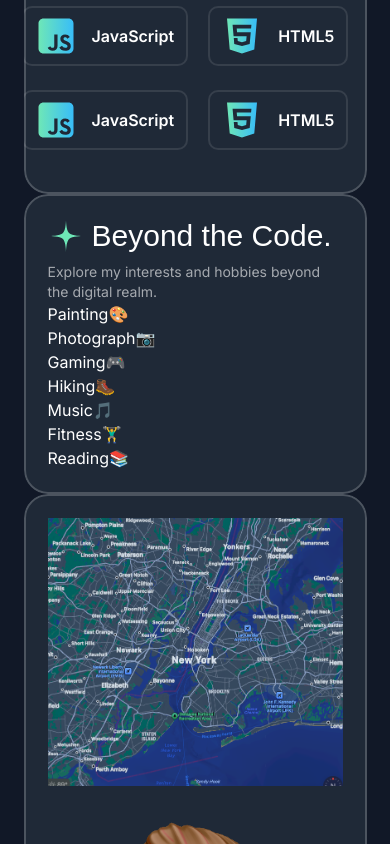
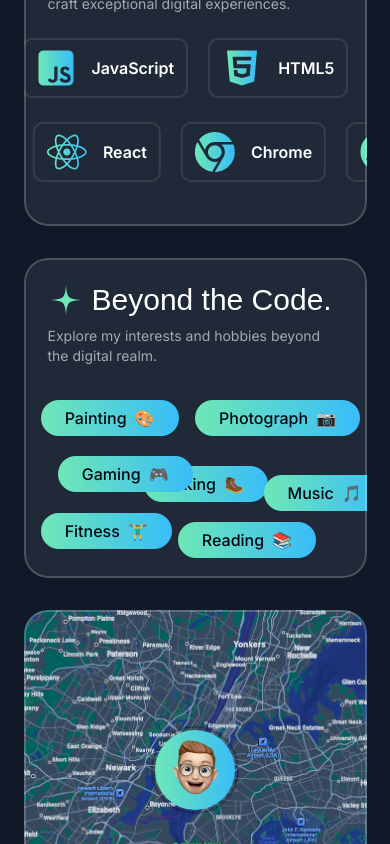
Before and after one commit to developerUmair/personal-portfolio, a Next.js app: page / in a window 390 px wide. Shown: the part 4180-5024 px from the top of the page. Built offline with nearby package versions, Linux system fonts and the light colour scheme; a web font is replaced by a local one.

Commit message:
complete the about us section for mobile devcies

```diff
--- a/next.config.mjs
+++ b/next.config.mjs
@@ -1,27 +1,23 @@
-// next.config.mjs
-
 /** @type {import('next').NextConfig} */
 const nextConfig = {
-  eslint: {
-    // This will allow builds to complete even if there are ESLint errors
-    ignoreDuringBuilds: true,
-  },
   webpack(config) {
-    // Your existing webpack configurations
+    // Grab the existing rule that handles SVG imports
     const fileLoaderRule = config.module.rules.find((rule) =>
       rule.test?.test?.(".svg")
     );
 
     config.module.rules.push(
+      // Reapply the existing rule, but only for svg imports ending in ?url
       {
         ...fileLoaderRule,
         test: /\.svg$/i,
         resourceQuery: /url/, // *.svg?url
       },
+      // Convert all other *.svg imports to React components
       {
         test: /\.svg$/i,
         issuer: fileLoaderRule.issuer,
-        resourceQuery: { not: [...fileLoaderRule.resourceQuery.not, /url/] },
+        resourceQuery: { not: [...fileLoaderRule.resourceQuery.not, /url/] }, // exclude if *.svg?url
         use: {
           loader: "@svgr/webpack",
           options: {
@@ -42,6 +38,7 @@
       }
     );
 
+    // Modify the file loader rule to ignore *.svg, since we have it handled now.
     fileLoaderRule.exclude = /\.svg$/i;
 
     return config;
--- a/src/components/ToolboxItems.tsx
+++ b/src/components/ToolboxItems.tsx
@@ -5,12 +5,14 @@
 export const ToolboxItems = ({
   items,
   className,
+  itemsWrapperClassName
 }: {
   items: {
     title: string;
     iconType: React.ElementType;
   }[];
   className?: string;
+  itemsWrapperClassName?: string;
 }) => {
   return (
     <div
@@ -19,7 +21,7 @@
         className
       )}
     >
-      <div className="flex flex-none py-0.5 gap-6">
+      <div className={twMerge("flex flex-none py-0.5 gap-6 pr-6", itemsWrapperClassName)}>
         {items.map((item) => (
           <div
             key={item.title}
--- a/src/sections/About.tsx
+++ b/src/sections/About.tsx
@@ -24,13 +24,13 @@
 ];
 
 const hobbies = [
-  { title: "Painting", emoji: "🎨" },
-  { title: "Photograph", emoji: "📷" },
-  { title: "Gaming", emoji: "🎮" },
-  { title: "Hiking", emoji: "🥾" },
-  { title: "Music", emoji: "🎵" },
-  { title: "Fitness", emoji: "🏋️‍♂️" },
-  { title: "Reading", emoji: "📚" },
+  { title: "Painting", emoji: "🎨", left: "5%", top: "5%" },
+  { title: "Photograph", emoji: "📷", left: "50%", top: "5%" },
+  { title: "Hiking", emoji: "🥾", left: "35%", top: "40%" },
+  { title: "Gaming", emoji: "🎮", left: "10%", top: "35%" },
+  { title: "Music", emoji: "🎵", left: "70%", top: "45%" },
+  { title: "Fitness", emoji: "🏋️‍♂️", left: "5%", top: "65%" },
+  { title: "Reading", emoji: "📚", left: "45%", top: "70%" },
 ];
 
 export const AboutSection = () => {
@@ -42,7 +42,7 @@
           title="A Glimpse Into My World"
           description="Learn more about who I am, What I do and what inspires me."
         />
-        <div className="mt-20">
+        <div className="flex flex-col gap-8 mt-20">
           <Card className="h-[320px]">
             <CardHeader
               title="My Reads"
@@ -60,25 +60,51 @@
               className="px-6 pt-6"
             />
             <ToolboxItems items={toolboxItems} className="mt-6" />
-            <ToolboxItems items={toolboxItems} className="mt-6" />
+            <ToolboxItems
+              items={toolboxItems}
+              className="mt-6"
+              itemsWrapperClassName="-translate-x-1/2"
+            />
           </Card>
-          <Card>
+          <Card className="h-[320px] p-0 flex flex-col">
             <CardHeader
               title="Beyond the Code."
               description="Explore my interests and hobbies beyond the digital realm."
+              className="px-6 py-6"
             />
-            <div>
+            <div className="relative flex-1">
               {hobbies.map((hobby) => (
-                <div key={hobby.title}>
-                  <span>{hobby.title}</span>
+                <div
+                  key={hobby.title}
+                  className="inline-flex items-center gap-2 px-6 bg-gradient-to-r from-emerald-300 to-sky-400 py-1.5 rounded-full absolute"
+                  style={{
+                    left: hobby.left,
+                    top: hobby.top,
+                  }}
+                >
+                  <span className="font-medium text-gray-950">
+                    {hobby.title}
+                  </span>
                   <span>{hobby.emoji}</span>
                 </div>
               ))}
             </div>
           </Card>
-          <Card>
-            <Image src={mapImage} alt="map" />
-            <Image src={smileMemoji} alt="smiling memoji" />
+          <Card className="h-[320px] p-0 relative">
+            <Image
+              src={mapImage}
+              alt="map"
+              className="h-full w-full object-cover object-left-top"
+            />
+            <div
+              className="absolute top-1/2 left-1/2 -translate-x-1/2 -translate-y-1/2 size-20 rounded-full bg-gradient-to-r from-emerald-300 to-sky-400 after:content-[''] after:absolute after:inset-0 after:outline after:outline-2 after:outline-offset-2 after:rounded-full after:outline-gray-950/30"
+            >
+              <Image
+                src={smileMemoji}
+                alt="smiling memoji"
+                className="size-20"
+              />
+            </div>
           </Card>
         </div>
       </div>
```
